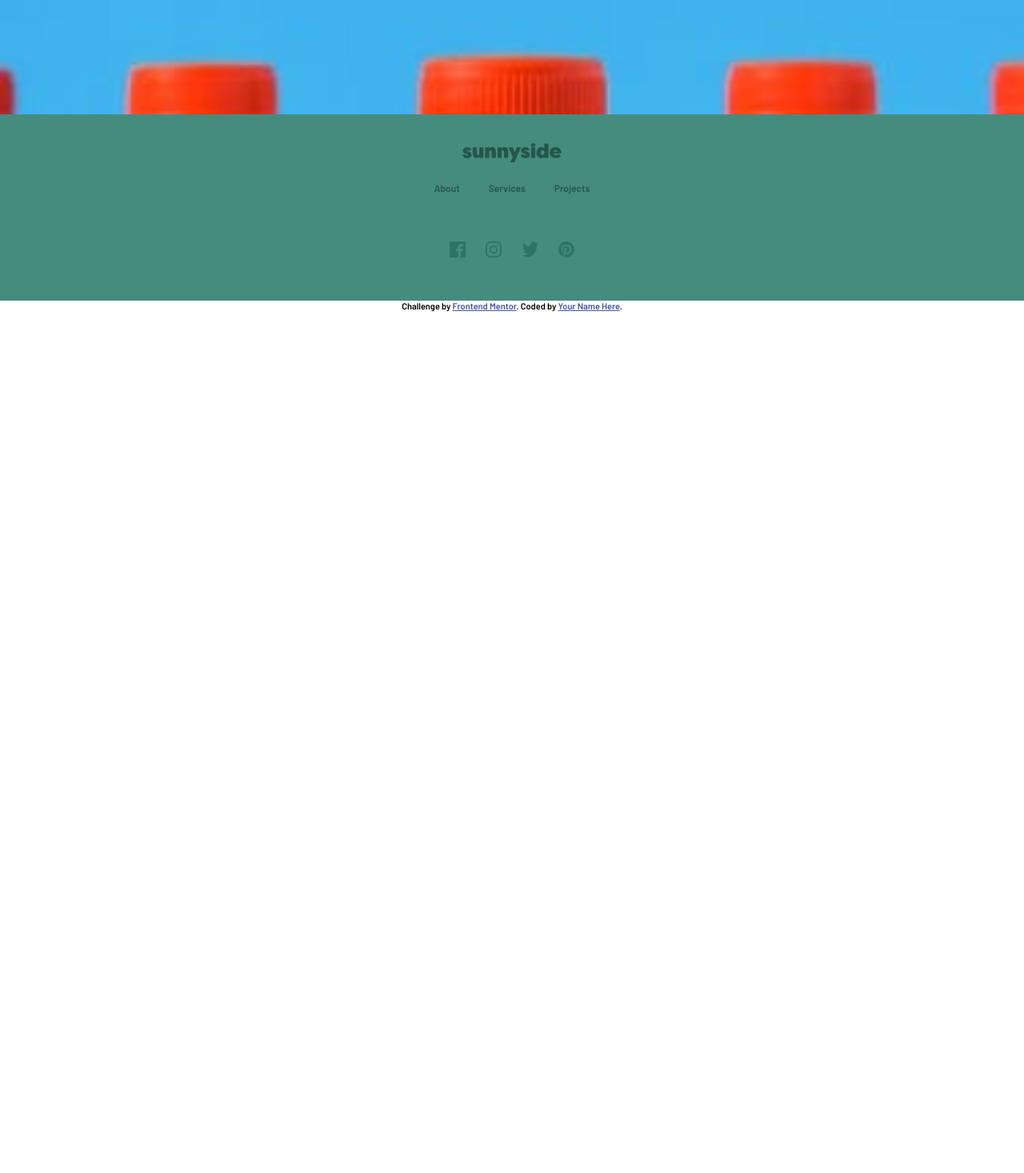
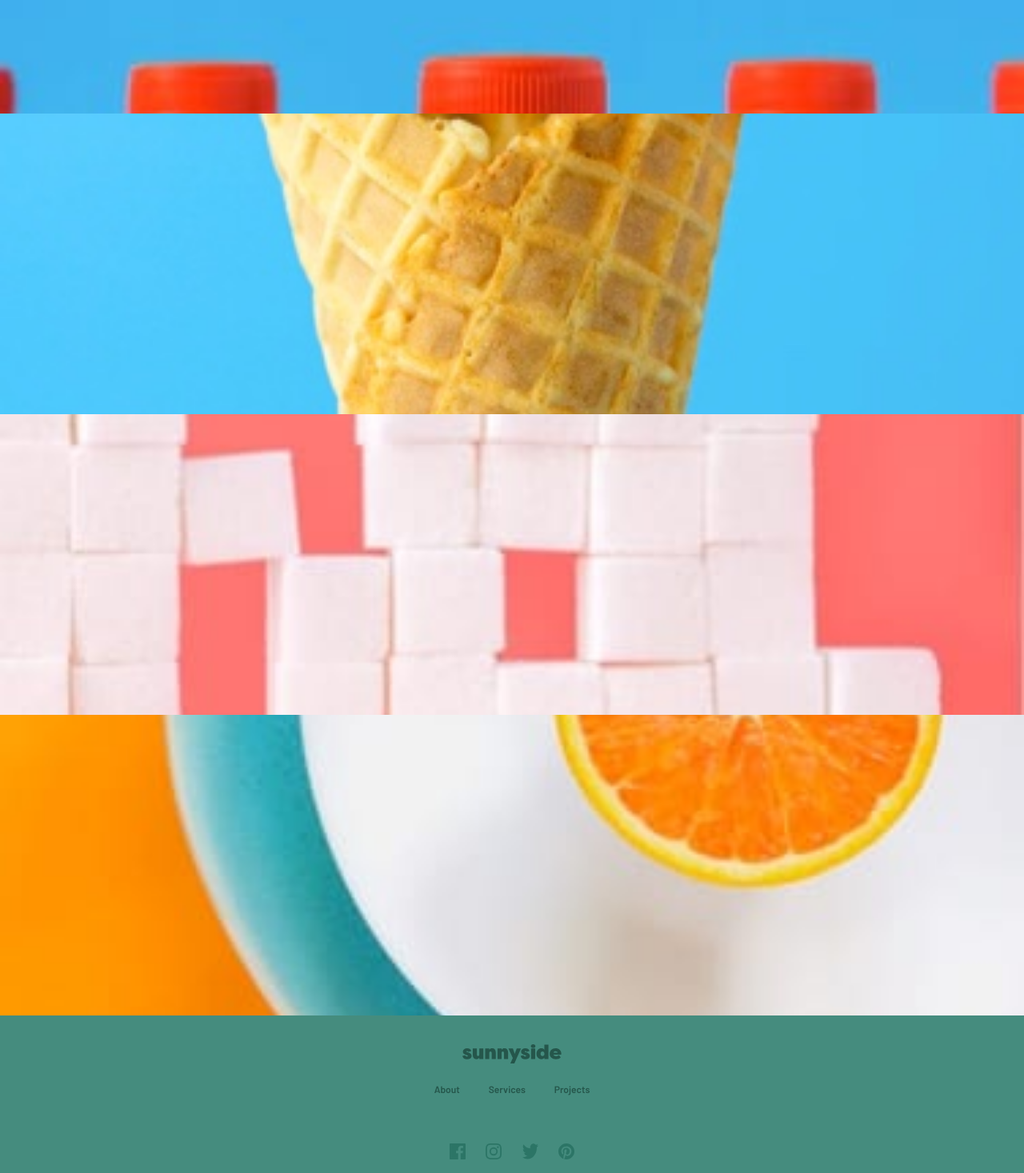
Before and after one commit to mahiv87/sunnyside-agency, a React (Vite) app: page / in a window 1280 px wide. Shown: the part 410-1877 px from the top of the page at 80% size. Before the commit the page ends 800 px from the top, so only its background shows below. Built offline with nearby package versions, Linux system fonts and the light colour scheme.

Commit message:
images imported into gallery

```diff
--- a/src/components/ImageClusterComponent/ImageCluster.jsx
+++ b/src/components/ImageClusterComponent/ImageCluster.jsx
@@ -1,9 +1,18 @@
 import styles from '../ImageClusterComponent/ImageCluster.module.css';
+import Image from './ImageComponent/Image';
+
+import MilkBottles from '../../assets/images/mobile/image-gallery-milkbottles.jpg';
+import Cone from '../../assets/images/mobile/image-gallery-cone.jpg';
+import SugarCubes from '../../assets/images/mobile/image-gallery-sugar-cubes.jpg';
+import Orange from '../../assets/images/mobile/image-gallery-orange.jpg';
 
 function ImageCluster() {
 	return (
 		<div className={styles.container}>
-			<div className={styles.milkBottles}></div>
+			<Image imageUrl={MilkBottles} />
+			<Image imageUrl={Cone} />
+			<Image imageUrl={SugarCubes} />
+			<Image imageUrl={Orange} />
 		</div>
 	);
 }
--- a/src/components/ImageClusterComponent/ImageComponent/Image.jsx
+++ b/src/components/ImageClusterComponent/ImageComponent/Image.jsx
@@ -5,7 +5,7 @@ import styles from '../ImageComponent/Image.module.css';
 function Image({ imageUrl }) {
 	return (
 		<div
-			style={{ backgroundImage: { imageUrl } }}
+			style={{ backgroundImage: `url(${imageUrl})` }}
 			className={styles.image}
 		></div>
 	);
```
